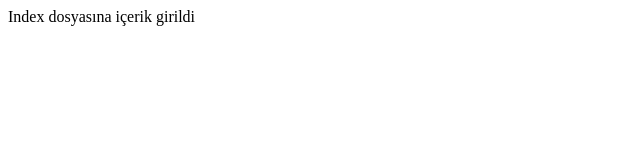
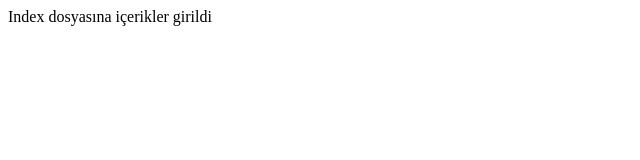
Before and after one commit to celalalp/test, a plain HTML site: page index.html in a window 1280 px wide. Shown: the full height of the page, 0-640 px from the left. Drawn offline with Linux system fonts and the light colour scheme.

Commit message:
Iceriklerrr Değiştirildi

```diff
--- a/index.html
+++ b/index.html
@@ -6,6 +6,6 @@
   <title>Git Doasyasını Localde Değiştirme</title>
 </head>
 <body>
-  Index dosyasına içerik girildi
+  Index dosyasına içerikler girildi
 </body>
 </html>
```
